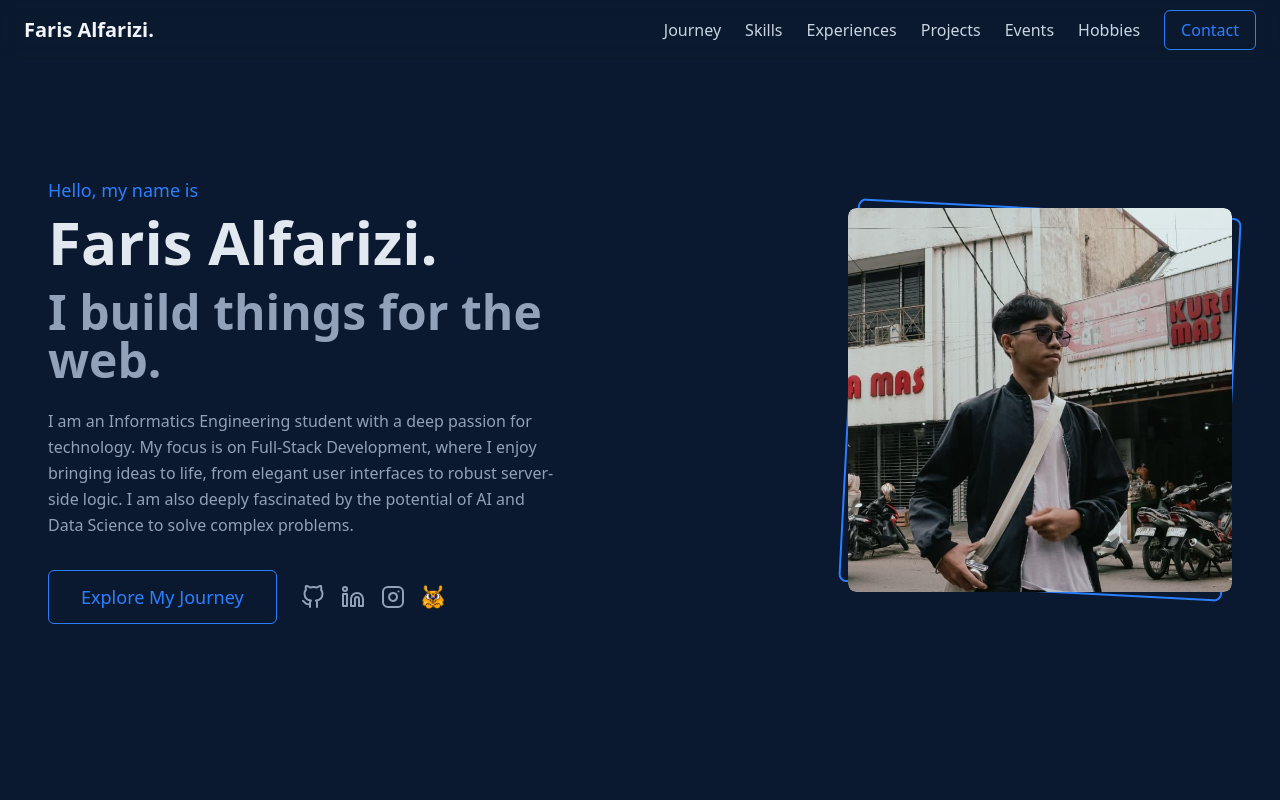
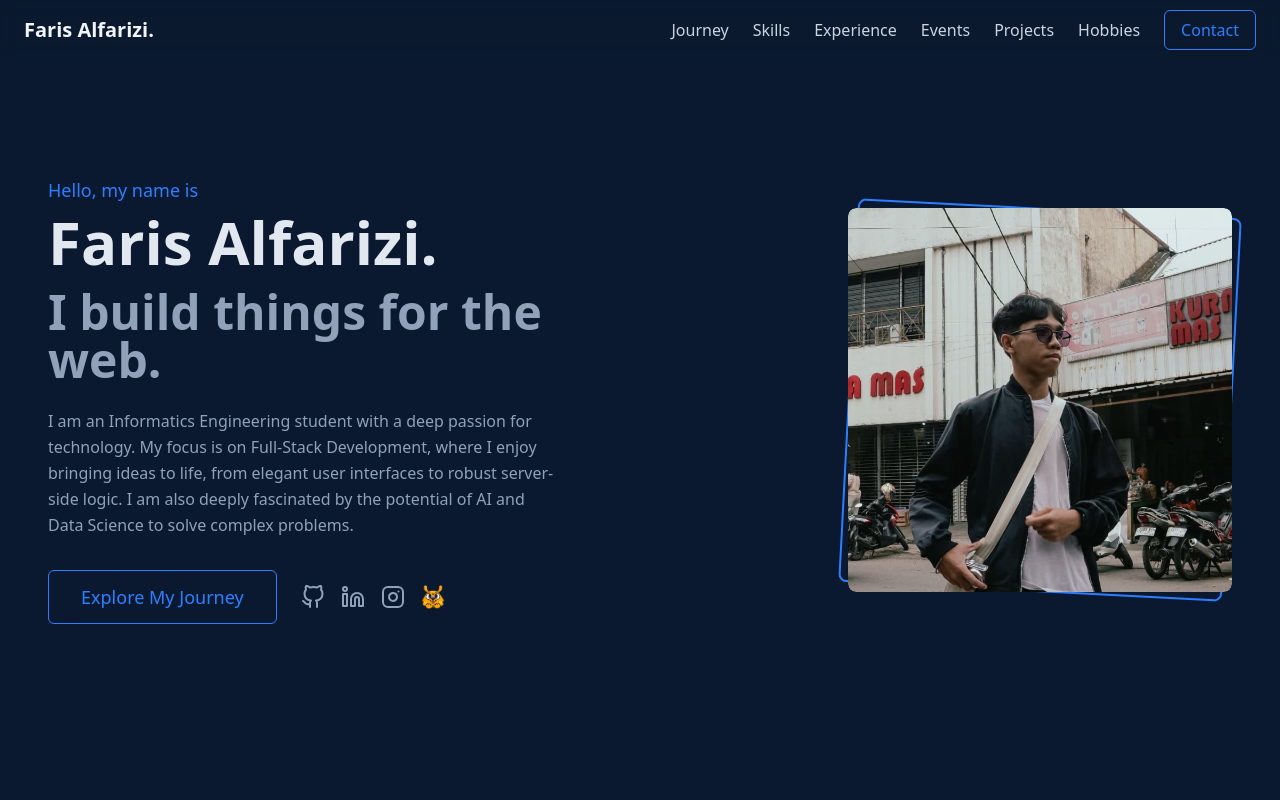
Before and after one commit to farisalfrz/portfolio-web, a Next.js app: page / in a window 1280 px wide. Shown: the top 800 px of the page. Built offline with nearby package versions, Linux system fonts and the light colour scheme.

Commit message:
Edit Navbar URLs

```diff
--- a/package.json
+++ b/package.json
@@ -9,12 +9,14 @@
     "lint": "eslint"
   },
   "dependencies": {
+    "@types/react-scroll": "^1.8.10",
     "framer-motion": "^12.23.12",
     "next": "15.5.0",
     "postcss": "^8.5.6",
     "react": "19.1.0",
     "react-dom": "19.1.0",
     "react-icons": "^5.5.0",
+    "react-scroll": "^1.9.3",
     "swiper": "^11.2.10"
   },
   "devDependencies": {
--- a/src/components/Navbar.tsx
+++ b/src/components/Navbar.tsx
@@ -1,22 +1,59 @@
+"use client";
+
 import React from 'react';
+import { Link } from 'react-scroll';
 
 const Navbar = () => {
+  const scrollOffset = -80;
+
   return (
     <header className="fixed top-0 left-0 w-full z-50 bg-[#0a192f]/80 backdrop-blur-sm">
       <nav className="container mx-auto px-6 py-4 flex justify-between items-center">
-        <a href="#hero" className="text-xl font-bold text-slate-100 hover:text-blue-500 transition-colors">
+
+        <Link
+          to="hero"
+          smooth={true}
+          duration={500}
+          className="text-xl font-bold text-slate-100 hover:text-blue-500 transition-colors cursor-pointer"
+        >
           Faris Alfarizi.
-        </a>
+        </Link>
+
         <ul className="hidden md:flex items-center space-x-6">
-          <li><a href="#journey" className="text-slate-300 hover:text-blue-500 transition-colors">Journey</a></li>
-          <li><a href="#skills" className="text-slate-300 hover:text-blue-500 transition-colors">Skills</a></li>
-          <li><a href="#experience" className="text-slate-300 hover:text-blue-500 transition-colors">Experiences</a></li>
-          <li><a href="#projects" className="text-slate-300 hover:text-blue-500 transition-colors">Projects</a></li>
-          <li><a href="#events" className="text-slate-300 hover:text-blue-500 transition-colors">Events</a></li>
-          <li><a href="#hobbies" className="text-slate-300 hover:text-blue-500 transition-colors">Hobbies</a></li>
-          <li><a href="#contact" className="px-4 py-2 border border-blue-500 text-blue-500 rounded-md hover:bg-blue-500/10 transition-colors">
+          <li>
+            <Link to="journey" smooth={true} duration={500} offset={scrollOffset} className="text-slate-300 hover:text-blue-500 transition-colors cursor-pointer">
+              Journey
+            </Link>
+          </li>
+          <li>
+            <Link to="skills" smooth={true} duration={500} offset={scrollOffset} className="text-slate-300 hover:text-blue-500 transition-colors cursor-pointer">
+              Skills
+            </Link>
+          </li>
+          <li>
+            <Link to="experience" smooth={true} duration={500} offset={scrollOffset} className="text-slate-300 hover:text-blue-500 transition-colors cursor-pointer">
+              Experience
+            </Link>
+          </li>
+          <li>
+            <Link to="events" smooth={true} duration={500} offset={scrollOffset} className="text-slate-300 hover:text-blue-500 transition-colors cursor-pointer">
+              Events
+            </Link>
+          </li>
+          <li>
+            <Link to="projects" smooth={true} duration={500} offset={scrollOffset} className="text-slate-300 hover:text-blue-500 transition-colors cursor-pointer">
+              Projects
+            </Link>
+          </li>
+          <li>
+            <Link to="hobbies" smooth={true} duration={500} offset={scrollOffset} className="text-slate-300 hover:text-blue-500 transition-colors cursor-pointer">
+              Hobbies
+            </Link>
+          </li>
+          <li>
+            <Link to="contact" smooth={true} duration={500} offset={scrollOffset} className="px-4 py-2 border border-blue-500 text-blue-500 rounded-md hover:bg-blue-500/10 transition-colors cursor-pointer">
               Contact
-            </a>
+            </Link>
           </li>
         </ul>
       </nav>
```
Also changed, not shown: 1 other file (tests, documents, lock files or other folders).
